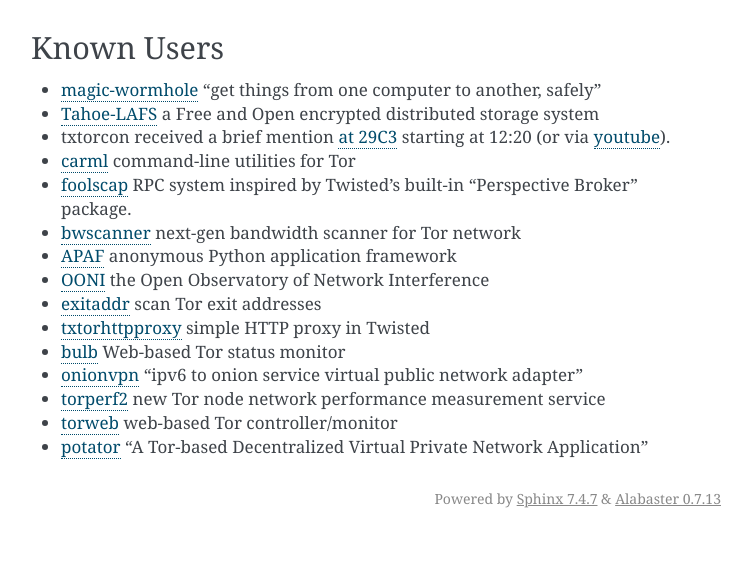
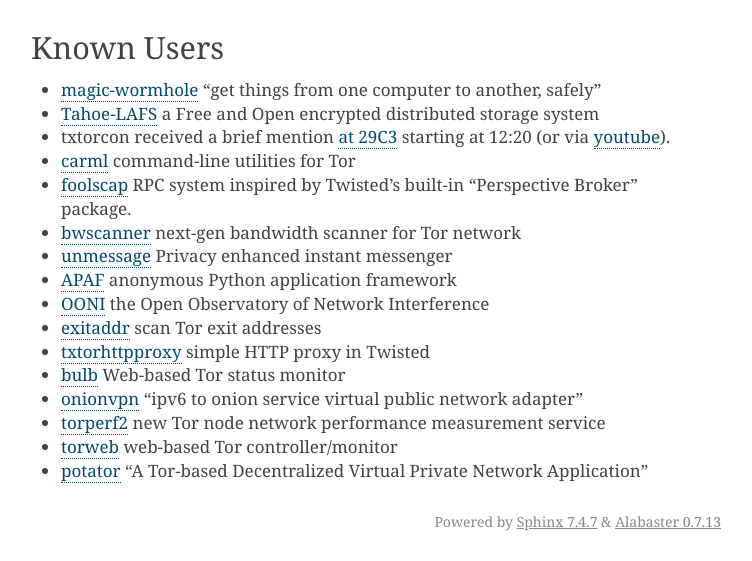
Before and after one commit to meejah/txtorcon, a Sphinx documentation site: the page built from docs/introduction.rst, in a window 1280 px wide and 900 px high, scrolled down 1230 px, cut to the strip 339-900 px from the top of the window. Shown: the whole strip, without its empty margins (389-1141 px from the left). Built offline with Sphinx 7.4.7, drawn with Linux system fonts in a browser that asks for light colours; the version number could not be read and is left out; before the commit the page ends 2107 px from its top, so only the background shows below that.

Commit message:
add mention of 'unMessage'

```diff
--- a/docs/introduction.rst
+++ b/docs/introduction.rst
@@ -89,6 +89,7 @@
 - `carml <https://github.com/meejah/carml>`_ command-line utilities for Tor
 - `foolscap <https://github.com/warner/foolscap/>`_ RPC system inspired by Twisted's built-in "Perspective Broker" package.
 - `bwscanner <https://github.com/TheTorProject/bwscanner>`_ next-gen bandwidth scanner for Tor network
+- `unmessage <https://github.com/AnemoneLabs/unmessage>`_ Privacy enhanced instant messenger
 - `APAF <https://github.com/globaleaks/APAF>`_ anonymous Python application framework
 - `OONI <https://ooni.torproject.org/>`_ the Open Observatory of Network Interference
 - `exitaddr <https://github.com/arlolra/exitaddr>`_ scan Tor exit addresses
```
